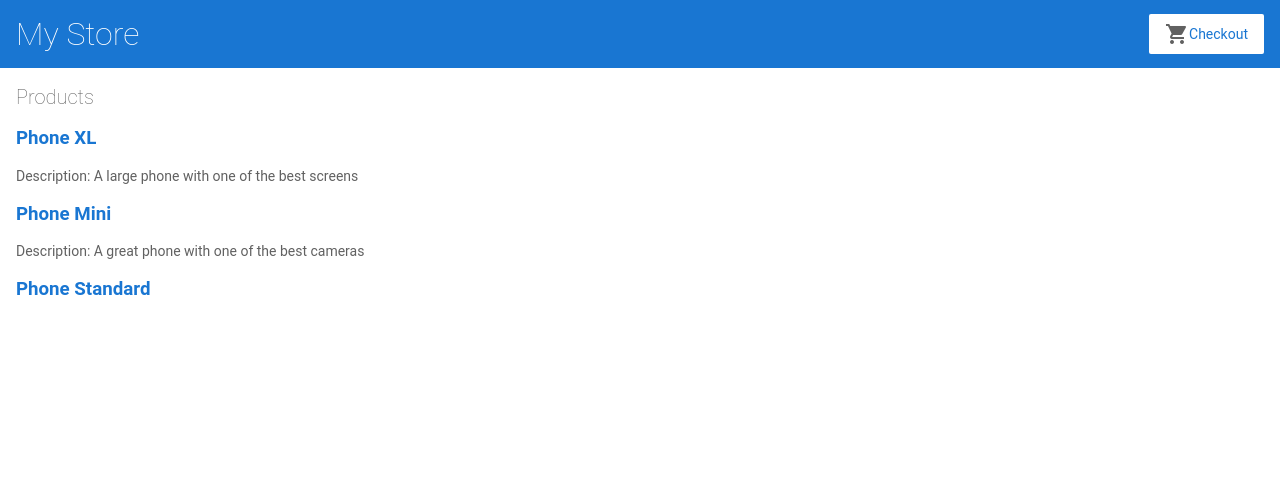
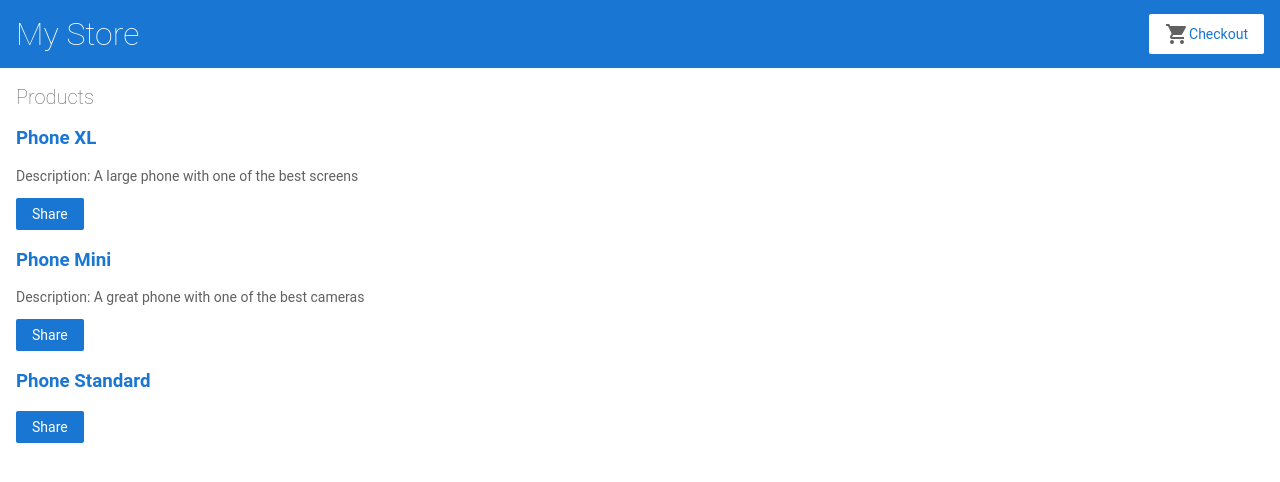
Before and after one commit to Robinhenao/Cli-QuickStart-Angular, an Angular app: page / in a window 1280 px wide. Shown: the top 482 px of the page. Built offline with nearby package versions, Linux system fonts and the light colour scheme.

Commit message:
add button share

```diff
--- a/src/app/product-list/product-list.component.html
+++ b/src/app/product-list/product-list.component.html
@@ -20,4 +20,8 @@ can be found in the LICENSE file at https://angular.io/license
   Description: {{ product.description }}
 </p>
 
+<button type="button" (click)="share()">
+Share
+</button>
+
 </div>
```
